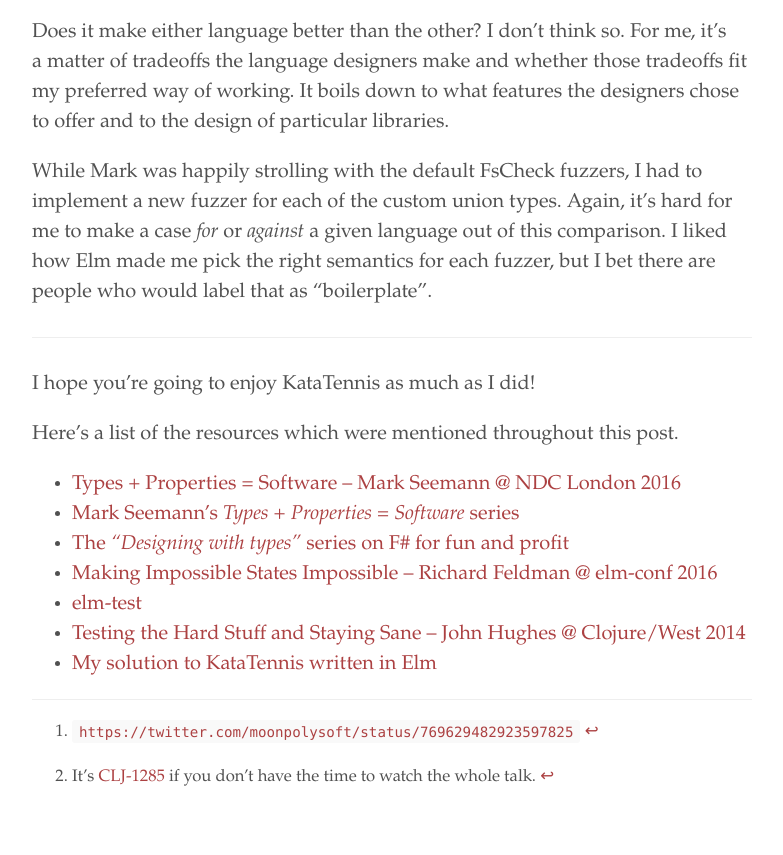
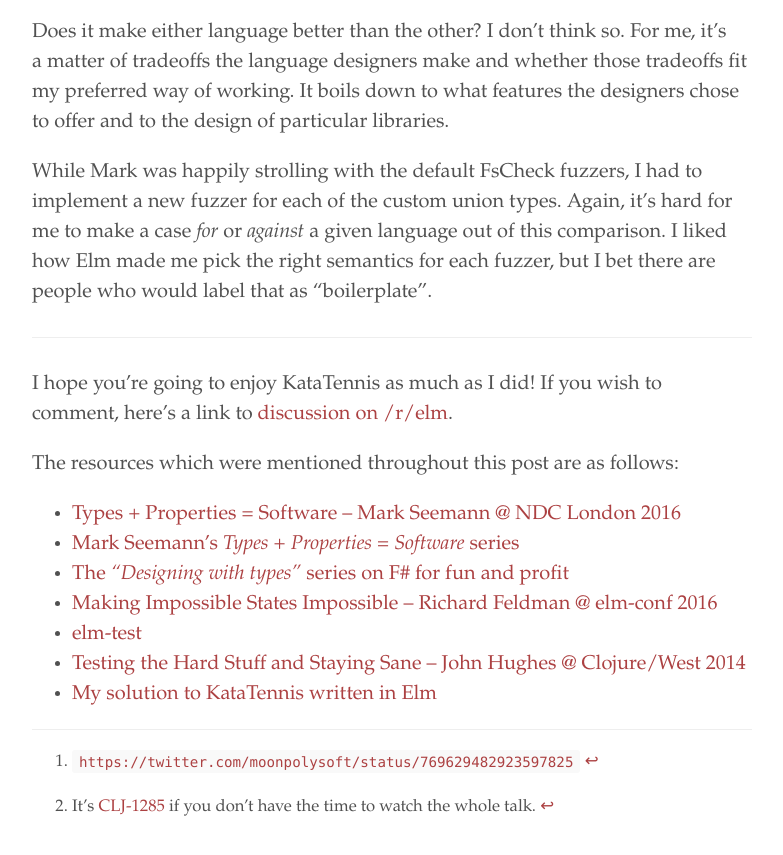
Before and after one commit to ravicious/ravicious.github.io, a Jekyll site: the page built from _posts/2016-10-10-the-polyglot-approach-to-modeling-state-and-property-tests-in-elm.md, in a window 1280 px wide and 900 px high, scrolled down 6584 px. Shown: the top 855 px of the window, without its empty margins (248-1031 px from the left). Built offline with Jekyll 4.4.1, drawn with Linux system fonts in a browser that asks for light colours; some web fonts are replaced.

Commit message:
"The Polyglot Approach…": add a link to reddit thread

```diff
--- a/_posts/2016-10-10-the-polyglot-approach-to-modeling-state-and-property-tests-in-elm.md
+++ b/_posts/2016-10-10-the-polyglot-approach-to-modeling-state-and-property-tests-in-elm.md
@@ -145,9 +145,9 @@ While Mark was happily strolling with the default FsCheck fuzzers, I had to impl
 
 ---
 
-I hope you're going to enjoy KataTennis as much as I did!
+I hope you're going to enjoy KataTennis as much as I did! If you wish to comment, here's a link to [discussion on /r/elm](https://www.reddit.com/r/elm/comments/56tyrk/the_polyglot_approach_to_getting_better_at/).
 
-Here's a&nbsp;list of the resources which were mentioned throughout this post.
+The resources which were mentioned throughout this post are as follows:
 
 * [Types + Properties = Software – Mark Seemann @ NDC London 2016](https://vimeo.com/162036084)
 * [Mark Seemann's _Types + Properties = Software_ series](http://blog.ploeh.dk/2016/02/10/types-properties-software/)
```
